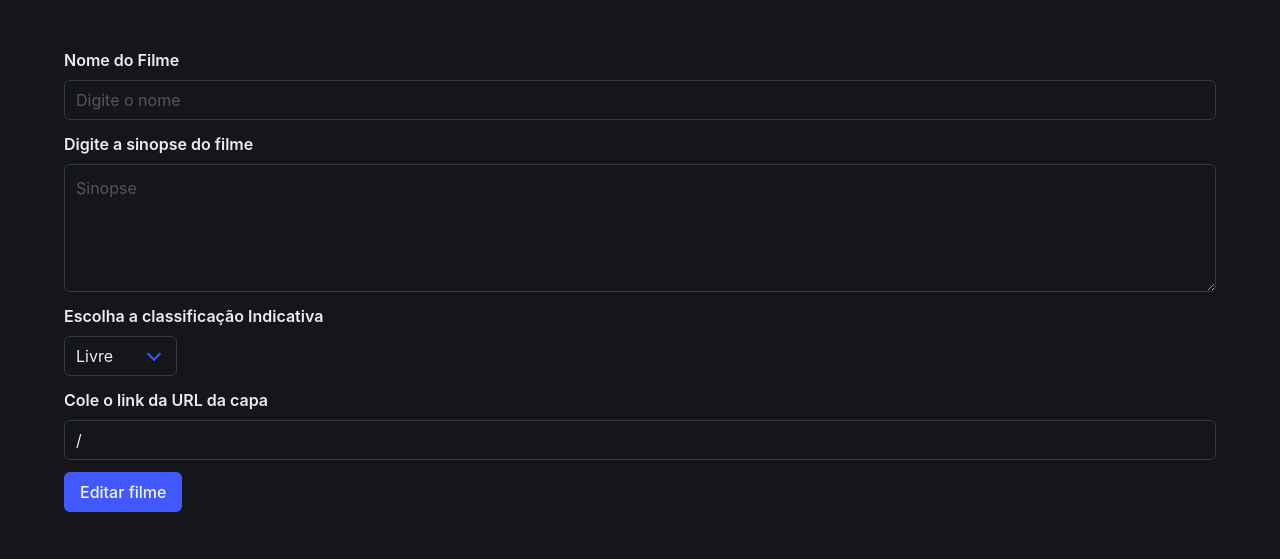
After one commit to rafaelleeto/cinema, a Flask app: page /editar_filme/1 in a window 1280 px wide. The commit adds this page. Shown: the top 559 px of the page. Run offline with Flask 3, Linux system fonts and the light colour scheme; data that the repository does not hold is empty.

Commit message:
Edição e exclusão de filmes, junto com ingressos e sessões.

```diff
--- a/app.py
+++ b/app.py
@@ -117,10 +117,50 @@ def ver_sessao(id):
 def excluir_sessao(id):
     sessao = db.pegar_sessao_do_filme(id)
     filme_id = sessao["filme"]
-    print(sessao)
     db.deletar_sessao(id)
     return redirect(url_for("ver_sessao", id=filme_id))
 
 
+@app.route("/editar/<id>", methods=["GET", "POST"])
+def editar_sessao(id):
+    if request.method == "GET":
+        horario = db.pegar_horario_sessao(id)
+        return render_template("editar_sessao.html", horario=horario)
+    novo_horario = request.form["horario"]
+    db.atualizar_horario_sessao(novo_horario, id)
+    sessao = db.pegar_sessao_do_filme(id)
+    filme_id = sessao["filme"]
+    return redirect(url_for("ver_sessao", id=filme_id))
+
+
+@app.route("/listar_filmes")
+def listar_filmes():
+    if request.method == "GET":
+        filmes = db.pegar_filmes()
+        print(filmes)
+        return render_template("listar_filmes.html", filmes=filmes)
+
+
+@app.route("/excluir_filme/<id>")
+def excluir_filme(id):
+    db.excluir_filme(id)
+    return redirect("/listar_filmes")
+
+
+@app.route("/editar_filme/<id>", methods=["GET", "POST"])
+def editar_filme(id):
+    if request.method == "GET":
+        filmes = db.pegar_filme(id)
+        print(filmes)
+        return render_template("editar_filme.html", filmes=filmes)
+
+    nome = request.form["nome"]
+    sinopse = request.form["sinopse"]
+    classificacao = request.form["classificacao"]
+    capa = request.form["capa"]
+    db.atualizar_filme(nome, sinopse, classificacao, capa, id)
+    return redirect("/listar_filmes")
+
+
 if __name__ == "__main__":
     app.run(debug=True)
--- a/db.py
+++ b/db.py
@@ -113,5 +113,46 @@ def pegar_sessao_do_filme(id):
         return cursor.fetchone()
 
 
+def pegar_horario_sessao(id):
+    with conectar_banco() as cursor:
+        cursor.execute(
+            """SELECT horario FROM sessoes WHERE id=?""", (id,))
+        return cursor.fetchone()
+
+
+def atualizar_horario_sessao(horario, id):
+    with conectar_banco() as cursor:
+        cursor.execute(
+            """UPDATE sessoes SET horario=? WHERE id=?""", (horario, id))
+
+
+def pegar_id_sessao(filme_id):
+    with conectar_banco() as cursor:
+        cursor.execute("""SELECT id FROM sessoes WHERE filme=?""", (filme_id,))
+        return cursor.fetchall()
+
+
+def excluir_filme(id):
+    with conectar_banco() as cursor:
+        cursor.execute(
+            """DELETE  FROM filmes WHERE id=?""", (id,))
+        sessoes = pegar_id_sessao(id)
+
+        if sessoes:
+            for sessao in sessoes:
+                sessao_id = sessao[0]
+                cursor.execute(
+                    """DELETE  FROM sessoes WHERE filme=?""", (id,))
+
+                cursor.execute(
+                    """DELETE  FROM ingressos WHERE filme=?""", (sessao_id,))
+
+
+def atualizar_filme(nome, sinopse, classificacao, capa, id):
+    with conectar_banco() as cursor:
+        cursor.execute(
+            """UPDATE filmes SET nome=?,sinopse=?,classificacao=?,capa=? WHERE id=?""", (nome, sinopse, classificacao, capa, id))
+
+
 if __name__ == "__main__":
     criar_tabela()
--- /dev/null
+++ b/templates/editar_filme.html
@@ -0,0 +1,54 @@
+<!DOCTYPE html>
+<html lang="pt-br" class="theme-dark">
+{%include 'head.html'%}
+
+
+<body>
+  <form  method="post">
+    <section class="section">
+      <div class="container">
+        <div class="field">
+          <label class="label">Nome do Filme</label>
+          <div class="control">
+            <input class="input" type="text" name="nome" placeholder="Digite o nome" value="{{filmes["nome"]}}" />
+          </div>
+        </div>
+
+        <div class="field">
+          <label class="label">Digite a sinopse do filme</label>
+          <div class="control">
+            <textarea class="textarea" placeholder="Sinopse" name="sinopse" >{{filmes["sinopse"]}}</textarea>
+          </div>
+        </div>
+
+        <div class="field">
+          <label class="label">Escolha a classificação Indicativa</label>
+          <div class="control">
+            <div class="select">
+              <select name="classificacao">
+                <option value="livre" {% if filmes["classificacao"] == "livre" %}selected{% endif %}>Livre</option>
+                <option value="14" {% if filmes["classificacao"] == 14 %}selected{% endif %} >14 Anos</option>
+                <option value="16" {% if filmes["classificacao"] == 16 %}selected{% endif %}>16 Anos</option>
+                <option value="18" {% if filmes["classificacao"] == 18 %}selected{% endif %}>18 Anos</option>
+              </select>
+            </div>
+          </div>
+        </div>
+
+        <div class="field">
+          <label class="label">Cole o link da URL da capa</label>
+          <div class="control">
+            <input class="input" type="text" name="capa"  value={{filmes["capa"]}} />
+          </div>
+        </div>
+        <div class="field is-grouped">
+          <div class="control">
+            <button class="button is-link">Editar filme</button>
+          </div>
+        </div>
+      </div>
+    </section>
+  </form>
+</body>
+
+</html>
--- a/templates/navybar.html
+++ b/templates/navybar.html
@@ -33,7 +33,9 @@
         {% endif %}
         {% if session["usuario"]==1 %}
           <a href="/criar_filmes" class="button is-link">Adicionar Filme</a>
+          <a href="/listar_filmes" class="button is-link">Listar Filmes</a>
         {% endif %}
+
 
       </div>
     </div>
```
Also changed, not shown: templates/editar_sessao.html (added, +24 -0 lines), templates/listar_filmes.html (added, +32 -0 lines).
